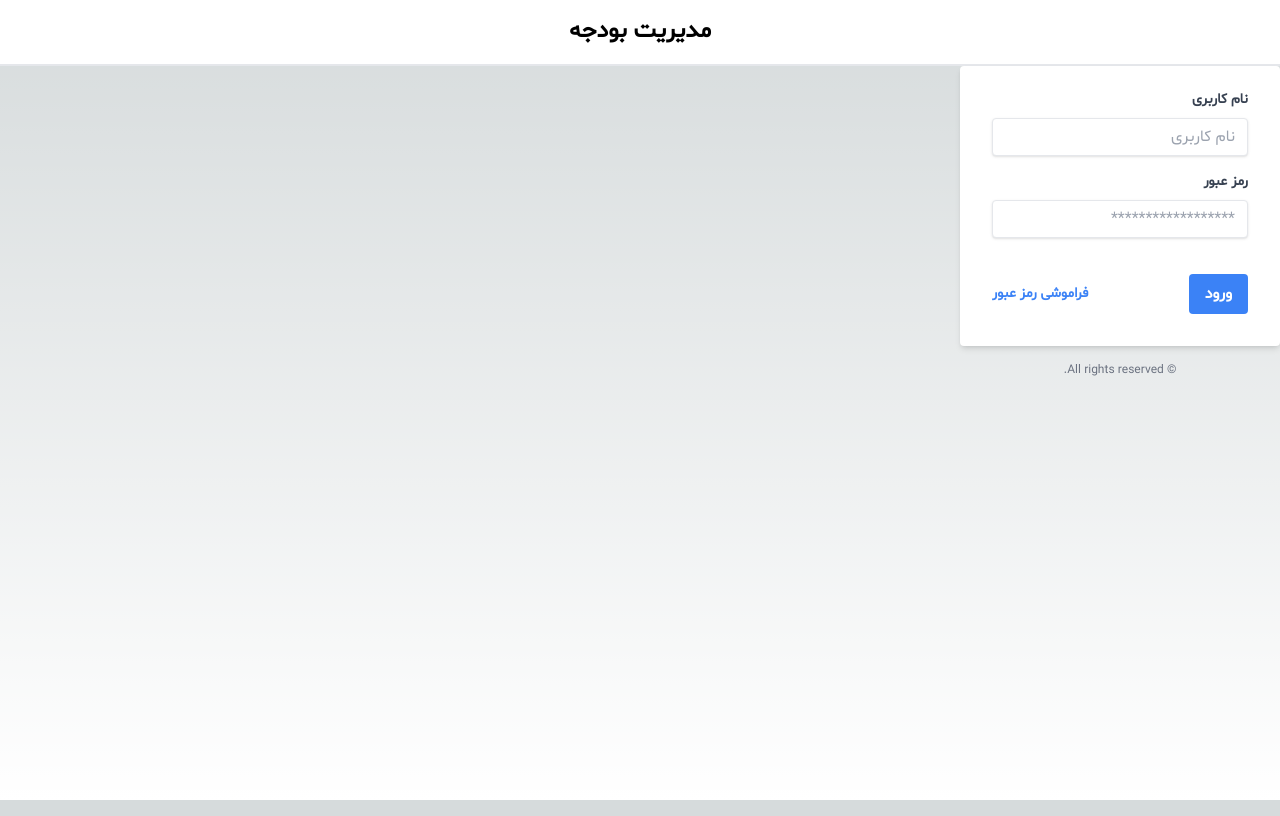
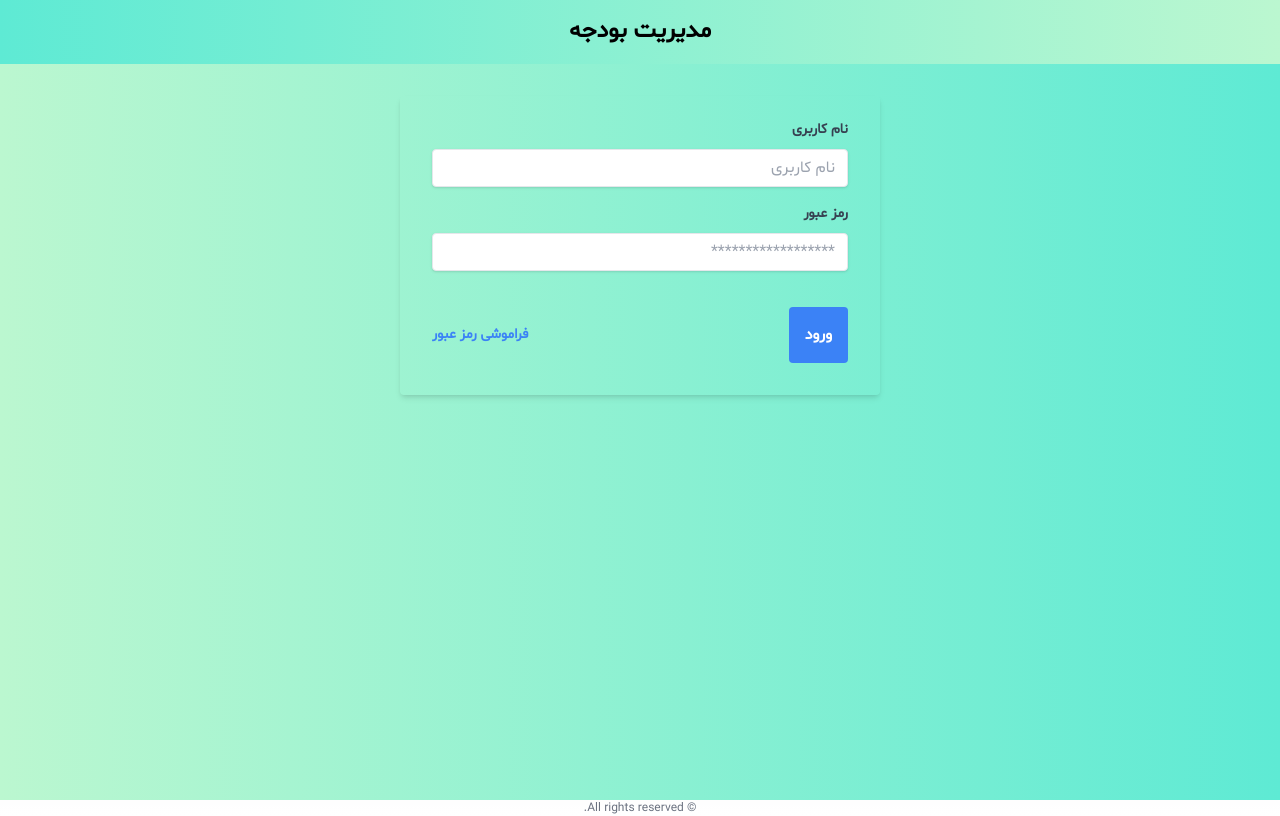
Before and after one commit to Sajad-dev720/bill-management, a Next.js app: page /login in a window 1280 px wide. Built offline with nearby package versions, Linux system fonts and the light colour scheme.

Commit message:
play with tailwind

```diff
--- a/src/app/layout.tsx
+++ b/src/app/layout.tsx
@@ -19,12 +19,15 @@ export default function RootLayout({
   return (
     <html lang="fa" dir="rtl">
       <body className={shabnam.className}>
-        <div className="h-screen w-full flex flex-col">
-          <header className="flex items-center justify-center p-4 bg-white border-b-2">
+        <div className="h-screen w-full flex flex-col bg-gradient-to-r from-green-200 to-teal-300">
+          <header className="flex items-center justify-center p-4 bg-gradient-to-r from-teal-300 to-green-200">
             <h1 className="font-semibold text-2xl text-center">مدیریت بودجه</h1>
           </header>
           {children}
         </div>
+        <p className="text-center text-gray-500 text-xs">
+          &copy; All rights reserved.
+        </p>
       </body>
     </html>
   );
--- a/src/app/page.tsx
+++ b/src/app/page.tsx
@@ -1,5 +1,3 @@
-import Image from "next/image";
-
 export default function Home() {
   return (
     <main className="flex flex-col h-screen bg-gray-100 justify-center items-center"></main>
--- a/src/components/component/login-form.tsx
+++ b/src/components/component/login-form.tsx
@@ -5,8 +5,8 @@ import { Input } from "../ui/input";
 
 export default function LoginForm() {
   return (
-    <div className="w-full max-w-xs">
-      <form className="bg-white shadow-md rounded px-8 pt-6 pb-8 mb-4">
+    <div className="w-full mx-auto max-w-lg leading-10 p-4 m-4 bg-gradiant-to-r">
+      <form className="bg-gradiant-to-r from-red-300 to-orange-200 shadow-md rounded px-8 pt-6 pb-8 mb-4">
         <div className="mb-4">
           <label
             className="block text-gray-700 text-sm font-bold mb-2"
@@ -50,9 +50,6 @@ export default function LoginForm() {
           </a>
         </div>
       </form>
-      <p className="text-center text-gray-500 text-xs">
-        &copy; All rights reserved.
-      </p>
     </div>
   );
 }
```
